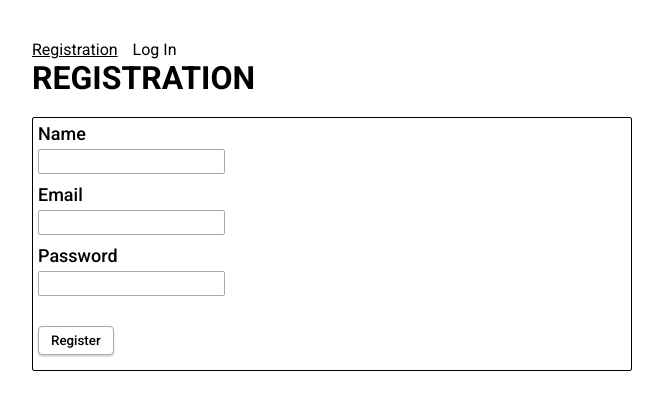
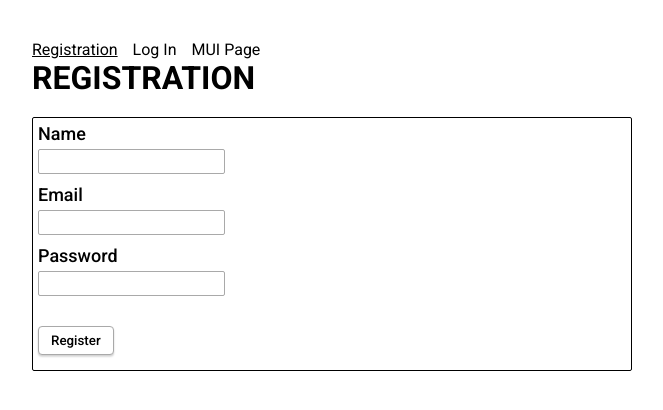
Before and after one commit to Ivan-KLMV/goit-react-hw-08-phonebook, a React (Create React App) app: page /goit-react-hw-08-phonebook/register in a window 1280 px wide. Shown: the top 410 px of the page, without its empty margins (308-971 px from the left). Built offline with nearby package versions, Linux system fonts and the light colour scheme.

Commit message:
added MUI page for testing

```diff
--- a/src/components/Header/Navigtion.jsx
+++ b/src/components/Header/Navigtion.jsx
@@ -9,9 +9,6 @@ export const Navigation = () => {
 
   return (
     <nav style={{ display: 'flex', gap: '15px' }}>
-      {/* <NavLink to="/" end>
-    Home
-  </NavLink> */}
       {isLogIn ? (
         <>
           <NavLink to="/contacts">Phonebook</NavLink>
@@ -20,6 +17,7 @@ export const Navigation = () => {
       ) : (
         <AuthNav />
       )}
+      <NavLink to="/mui">MUI Page</NavLink>
     </nav>
   );
 };
--- a/src/pages/Home.jsx
+++ /dev/null
@@ -1,5 +0,0 @@
-const Home = () => {
-  return <div>Home page</div>;
-};
-
-export default Home;
--- /dev/null
+++ b/src/pages/MUI.jsx
@@ -0,0 +1,5 @@
+const MUI = () => {
+  return <div>MUI page</div>;
+};
+
+export default MUI;
```
